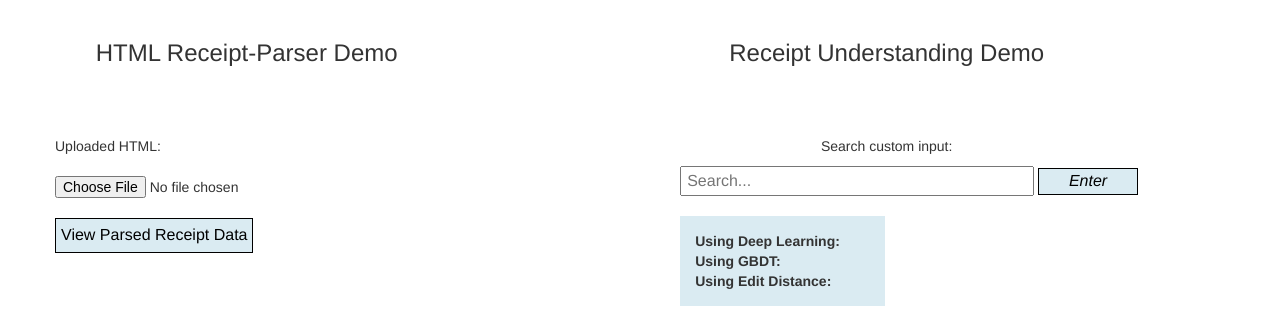
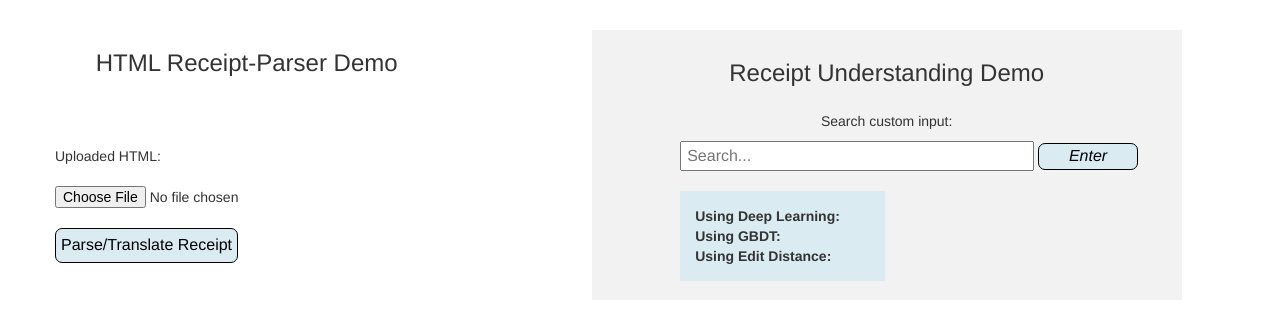
Before and after one commit to gtsli/grocery_e-receipt, a Flask app: page / in a window 1280 px wide. Shown: the part 100-425 px from the top of the page. Run offline with Flask 2, Linux system fonts and the light colour scheme; some libraries are stand-ins or nearby versions.

Commit message:
added box around search

```diff
--- a/flaskapp/static/styles/index_styles.css
+++ b/flaskapp/static/styles/index_styles.css
@@ -25,6 +25,7 @@ tr:nth-child(even) {background-color: #f2f2f2;}
   border-color: black;
   border-style: solid;
   border-width: 1px;
+  border-radius: 7px;
 }
 
 #submitButtonSearch{
@@ -37,6 +38,7 @@ tr:nth-child(even) {background-color: #f2f2f2;}
   border-color: black;
   border-style: solid;
   border-width: 1px;
+  border-radius: 7px;
   width: 100px;
   height: 27px;
 }
@@ -118,3 +120,18 @@ p {
 #extraSpace {
   height: 25px;
 }
+
+#oneItemSearchDiv {
+  background-color: #f2f2f2;
+  height: 270px;
+  margin-top: 10px;
+}
+
+#grayBreak {
+  background-color: #f2f2f2;
+  height: 15px;
+}
+
+#smallbreak {
+  height: 10px;
+}
--- a/flaskapp/templates/index.html
+++ b/flaskapp/templates/index.html
@@ -12,6 +12,7 @@
 <div id="all_content">
     <!-- <div class="col-sm-1" id="receipt_parse"></div> -->
     <div class="col-sm-4" id="receipt_parse">
+        <div id="smallbreak"></div>
         <center><h3>HTML Receipt-Parser Demo</h3></center>
         <br>
         <br>
@@ -19,9 +20,9 @@
         Uploaded HTML: <br><br>
         <form action = "http://localhost:5000/uploader" method = "POST" enctype = "multipart/form-data">
             <input type = "file" name = "receipt"/><br>
-            <input type = "submit" id="submitButtonJSON" value="View Parsed Receipt Data"/><br>
+            <input type = "submit" id="submitButtonJSON" value="Parse/Translate Receipt"/><br>
         </form>
-
+        <div id="smallbreak"></div>
         {% for para in text %}
             <h4>{{para}}:</h4> {{text[para]}} <br>
             <br>
@@ -29,10 +30,10 @@
     </div>
     <div class="col-sm-1" id="receipt_parse"></div>
     <div class="col-sm-6" id="receipt_predict">
-        <center><h3>Receipt Understanding Demo</h3></center>
-        <br>
-        <br>
-        <br>
+        <div id="oneItemSearchDiv">
+            <div id="smallbreak"></div>
+            <center><h3 id="titleOneItem">Receipt Understanding Demo</h3></center>
+            <div id="grayBreak"></div>
             <form action="http://localhost:5000/retrieve" method="post">
                 <p>Search custom input: </p>
                 <div id="search">
@@ -51,12 +52,9 @@
                 <br>
                 {%if manual_search==True %} {{edit_distance_output_searched}} {% endif %}<br>
             </div>
+        </div>
             <div id="extraSpace"></div>
-            <br>
-            <br>
-            <br>
-            <br>
-            <br>
+
 
             <table id="table" border=1>
             <tr>
```
